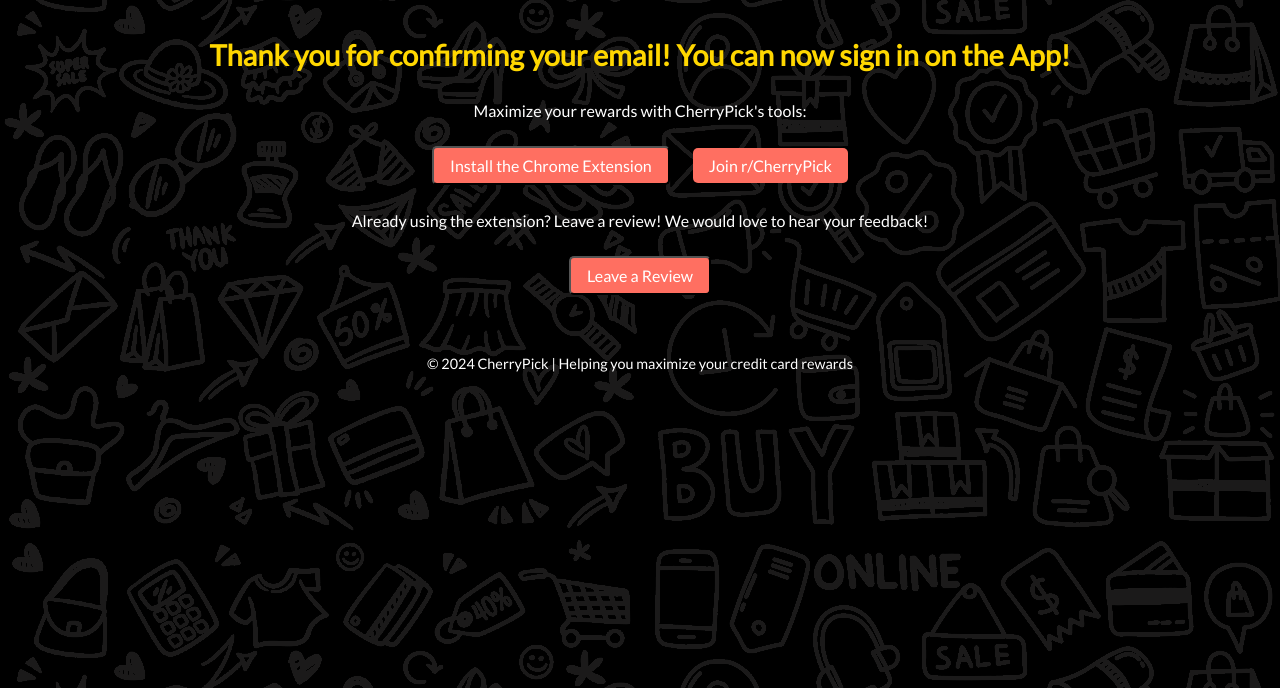
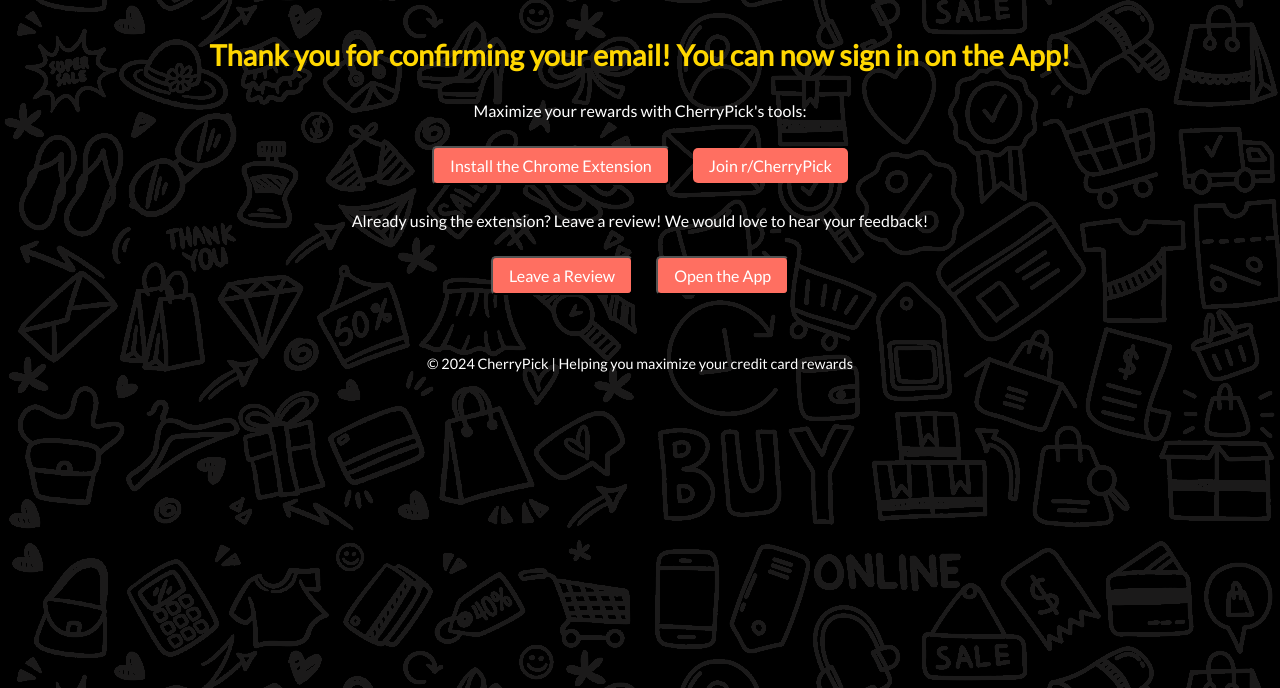
Before and after one commit to cherrypickcrew/cherrypickcrew.github.io, a plain HTML site: page index.html in a window 1280 px wide. Shown: the part 112-800 px from the top of the page. Drawn offline with Linux system fonts and the light colour scheme.

Commit message:
Update index.html

```diff
--- a/index.html
+++ b/index.html
@@ -81,6 +81,7 @@
         <p>Already using the extension? Leave a review! We would love to hear your feedback!</p>
 
         <button onclick="window.location.href='https://chromewebstore.google.com/detail/cherry-pick-maximize-cred/ebankejienamjhfeecfcloemnggddgbf/reviews'">Leave a Review</button>
+        <button onclick="window.location.href='com.cherrypick.maxccrewards://login'">Open the App</button>
     </section>
 
     <footer>
```
